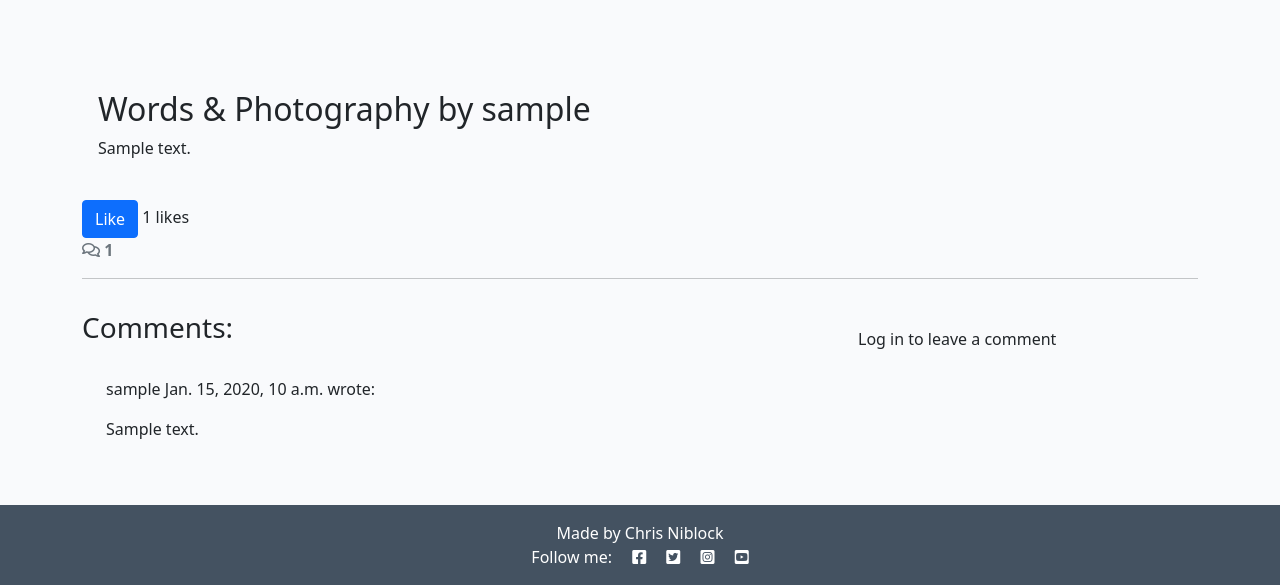
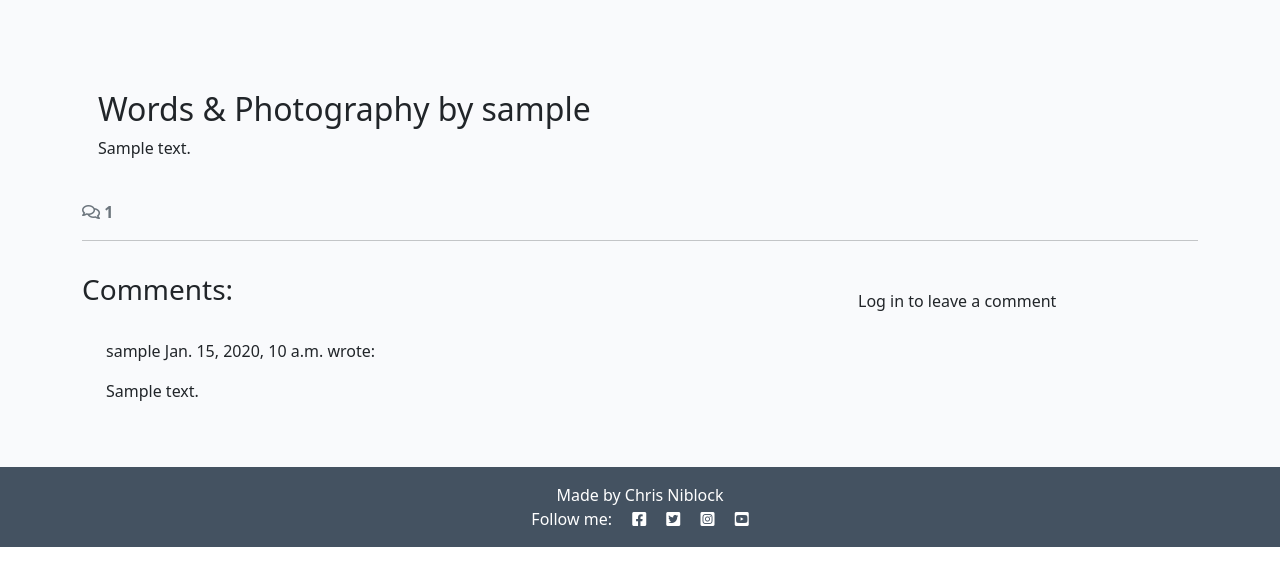
Before and after one commit to cniblock/Walking-Anglesey, a Django app: a page that uses walks/templates/walks/post_detail.html in a window 1280 px wide. Shown: the part 338-923 px from the top of the page. After the commit the page ends 885 px from the top, so only its background shows below. Run offline with Django 5.2, Linux system fonts and the light colour scheme; tables that the repository leaves empty hold one stand-in row (values such as "Sample post"); some libraries are stand-ins or nearby versions.

Commit message:
removed like function due to error

```diff
--- a/walks/models.py
+++ b/walks/models.py
@@ -17,21 +17,12 @@ class Post(models.Model):
     status = models.IntegerField(choices=STATUS, default=0)
     excerpt = models.TextField(blank=True)
     updated_on = models.DateTimeField(auto_now=True)
-    likes = models.IntegerField(default=0)
 
     class Meta:
         ordering = ["-created_on"]
 
     def __str__(self):
         return f"{self.title} | written by {self.author}"
-
-class Like(models.Model):
-    user = models.ForeignKey(User, on_delete=models.CASCADE)
-    post = models.ForeignKey(Post, on_delete=models.CASCADE)
-    created_on = models.DateTimeField(auto_now_add=True)
-
-    class Meta:
-        unique_together = ('user', 'post')
 
 
 class Comment(models.Model):
--- a/walks/templates/walks/post_detail.html
+++ b/walks/templates/walks/post_detail.html
@@ -36,11 +36,6 @@
     </div>
   </div>
 
-  <!-- Displaying count of likes -->
-  <button class="btn btn-primary" id="likeButton" onclick="likePost({{ post.id }})">
-    Like
-  </button>
-  <span id="likesCount">{{ post.likes }}</span> likes
 
   <!-- Displaying count of comments -->
   <div class="row">
--- a/walks/urls.py
+++ b/walks/urls.py
@@ -4,7 +4,6 @@ from django.urls import path
 urlpatterns = [
     path('', views.PostList.as_view(), name='home'),
     path('<slug:slug>/', views.post_detail, name='post_detail'),
-    path('post/<int:post_id>/like/', views.like_post, name='like_post'),
     path('<slug:slug>/edit_comment/<int:comment_id>',
          views.comment_edit, name='comment_edit'),
     path('<slug:slug>/delete_comment/<int:comment_id>',
--- a/walks/views.py
+++ b/walks/views.py
@@ -2,7 +2,7 @@ from django.shortcuts import render, get_object_or_404, reverse
 from django.views import generic
 from django.contrib import messages
 from django.http import HttpResponseRedirect
-from .models import Post, Comment, Like
+from .models import Post, Comment
 from .forms import CommentForm
 from django.contrib.auth.decorators import login_required
 
@@ -57,12 +57,6 @@ def post_detail(request, slug):
         },
     )
 
-def like_post(request, post_id):
-    post = Post.objects.get(id=post_id)
-    post.likes += 1
-    post.save()
-    return JsonResponse({'likes': post.likes})
-
 
 def comment_edit(request, slug, comment_id):
     """
```
Also changed, not shown: walks/migrations/0006_post_likes_like.py (deleted).
